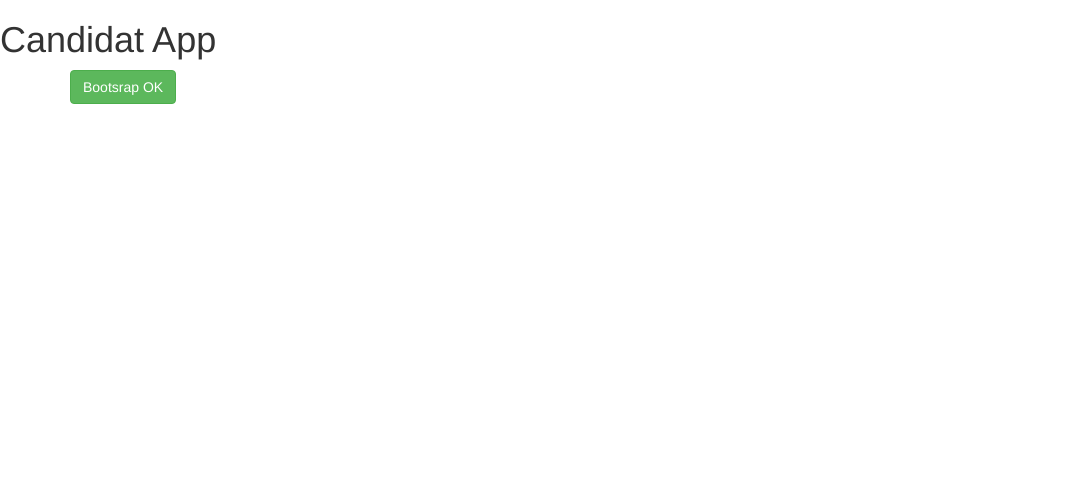
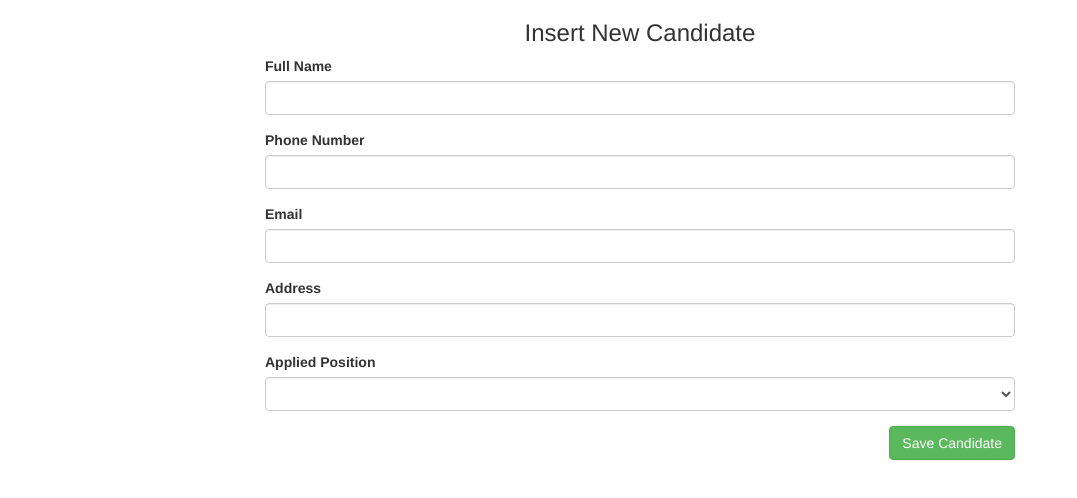
Before and after one commit to hendisantika/spring-boot-angular4, an Angular app in the folder candidate-ui/: page / in a window 1280 px wide. Shown: the top 498 px of the page, without its empty margins (0-1077 px from the left). Built offline with nearby package versions, Linux system fonts and the light colour scheme.

Commit message:
#19 - Modified Candidate Insert

```diff
--- a/candidate-ui/src/app/app.component.html
+++ b/candidate-ui/src/app/app.component.html
@@ -1,11 +1 @@
-<h1>
-  {{title}}
-</h1>
-
-<div class="container">
-  <div class="row">
-    <div class="col-lg-12">
-      <a class="btn btn-success">Bootsrap OK</a>
-    </div>
-  </div>
-</div>
+<app-candidate-insert></app-candidate-insert>
--- a/candidate-ui/src/app/app.module.ts
+++ b/candidate-ui/src/app/app.module.ts
@@ -5,6 +5,7 @@ import { HttpModule } from '@angular/http';
 
 import { AppComponent } from './app.component';
 import { CandidateInsertComponent } from './candidate-insert/candidate-insert.component';
+import {CandidateService} from "../services/candidate.service";
 
 @NgModule({
   declarations: [
@@ -16,7 +17,7 @@ import { CandidateInsertComponent } from './candidate-insert/candidate-insert.co
     FormsModule,
     HttpModule
   ],
-  providers: [],
+  providers: [CandidateService],
   bootstrap: [AppComponent]
 })
 export class AppModule { }
--- a/candidate-ui/src/app/candidate-insert/candidate-insert.component.html
+++ b/candidate-ui/src/app/candidate-insert/candidate-insert.component.html
@@ -28,10 +28,10 @@
           <option value="UI Designer">UI Designer</option>
         </select>
       </div>
-      <div class="form-group">
-        <label for="myimage">Candidate Photo</label>
-        <input type="file" (change)="handleFileSelect($event)" placeholder="Choose file..." accept="image/*" />
-      </div>
+      <!--<div class="form-group">-->
+        <!--<label for="myimage">Candidate Photo</label>-->
+        <!--<input type="file" (change)="handleFileSelect($event)" placeholder="Choose file..." accept="image/*" />-->
+      <!--</div>-->
       <div class="form-group pull-right">
         <a (click)="saveCandidate()" class="btn btn-success">Save Candidate</a>
       </div>
--- a/candidate-ui/src/app/candidate-insert/candidate-insert.component.ts
+++ b/candidate-ui/src/app/candidate-insert/candidate-insert.component.ts
@@ -1,4 +1,6 @@
 import { Component, OnInit } from '@angular/core';
+import {Candidate} from "../../interfaces/candidate";
+import {CandidateService} from "../../services/candidate.service";
 
 @Component({
   selector: 'app-candidate-insert',
@@ -7,7 +9,9 @@ import { Component, OnInit } from '@angular/core';
 })
 export class CandidateInsertComponent implements OnInit {
 
-  constructor() { }
+  candidate: Candidate = new Candidate();
+
+  constructor(private candidateService : CandidateService) { }
 
   ngOnInit() {
   }
```
